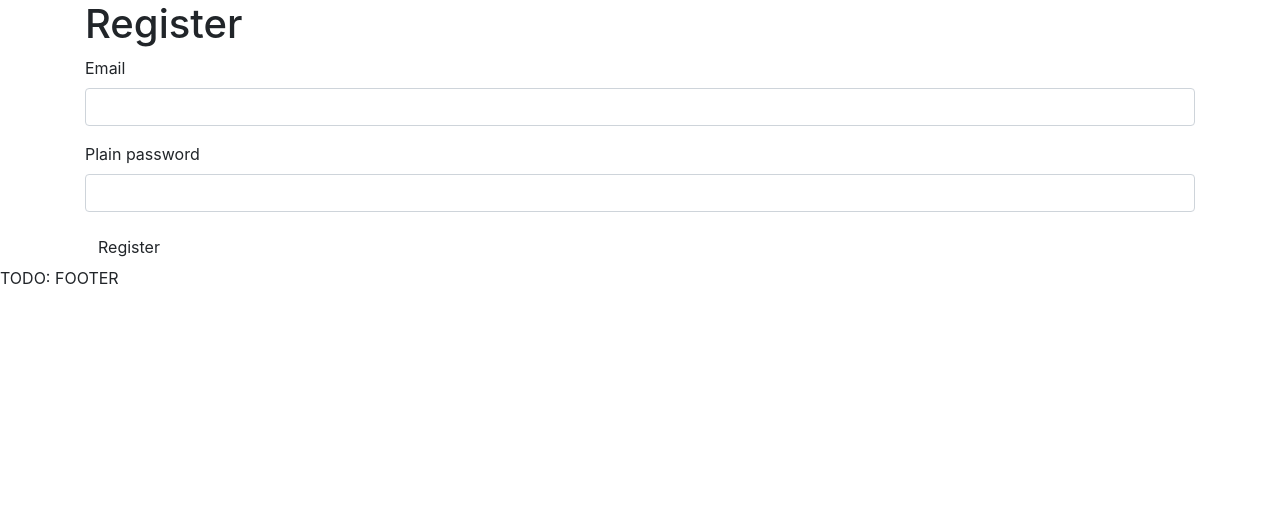
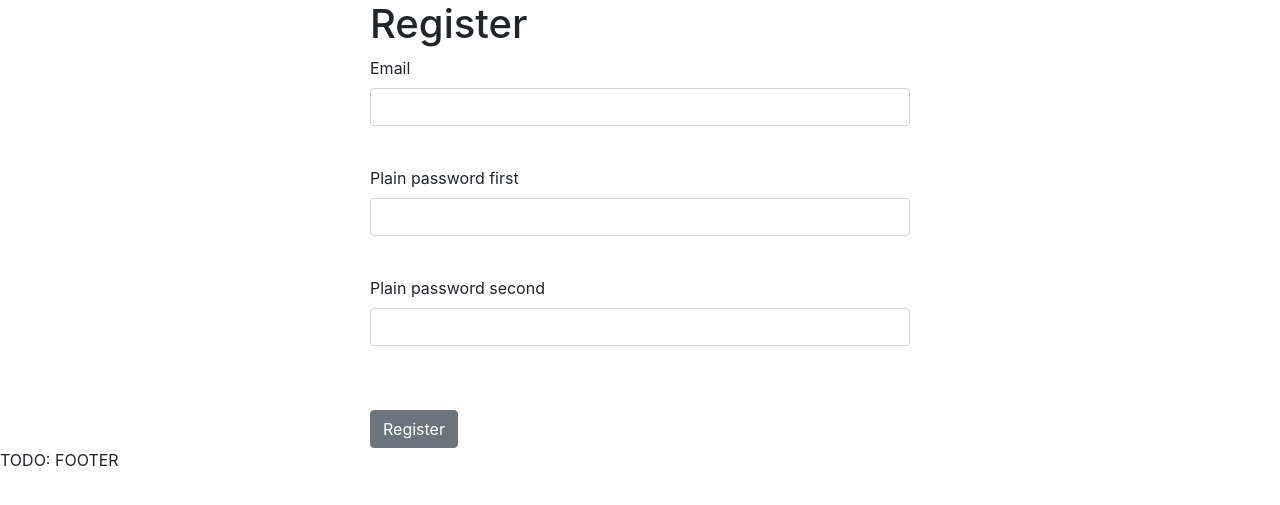
Before and after one commit to Kallie1337/php-project-eni, a Symfony app: template php-projet-sortie/templates/account/register.html.twig in a window 1280 px wide. Shown: the part 24-529 px from the top of the page. Run offline with Twig, Linux system fonts and the light colour scheme; the template is opened without the code that fills it, so the values that code supplies are empty; form fields are guessed from the names that the template uses; some libraries are stand-ins or nearby versions.

Commit message:
Twig register
Twig register et changement de path pour l'appel

```diff
--- a/php-projet-sortie/src/Controller/RegistrationController.php
+++ b/php-projet-sortie/src/Controller/RegistrationController.php
@@ -46,7 +46,7 @@ class RegistrationController extends Controller
             );
         }
 
-        return $this->render('registration/register.html.twig', [
+        return $this->render('account/register.html.twig', [
             'registrationForm' => $form->createView(),
         ]);
     }
--- a/php-projet-sortie/templates/account/register.html.twig
+++ b/php-projet-sortie/templates/account/register.html.twig
@@ -1,14 +1,17 @@
 {% extends 'base.html.twig' %}
 
-{% block title %}Register{% endblock %}
+{% block title %}{{ parent() }} - Register {% endblock %}
 
 {% block body %}
-    <h1>Register</h1>
-
-    {{ form_start(registrationForm) }}
-        {{ form_row(registrationForm.email) }}
-        {{ form_row(registrationForm.plainPassword) }}
-
-        <button class="btn">Register</button>
-    {{ form_end(registrationForm) }}
+    <div class="row">
+        <div class="col-md-6 offset-md-3">
+            <h1>Register</h1>
+            {{ form_start(registrationForm) }}
+                {{ form_row(registrationForm.email, {'attr' : {'class' : 'form-control'}}) }} <br>
+                {{ form_row(registrationForm.plainPassword.first, {'attr' : {'class' : 'form-control'}}) }} <br>
+                {{ form_row(registrationForm.plainPassword.second, {'attr' : {'class' : 'form-control'}}) }} <br>
+                <br><button class="btn btn-secondary">Register</button>
+            {{ form_end(registrationForm) }}
+        </div>
+    </div>
 {% endblock %}
```
Also changed, not shown: php-projet-sortie/src/Form/RegistrationFormType.php (+10 -5 lines).
